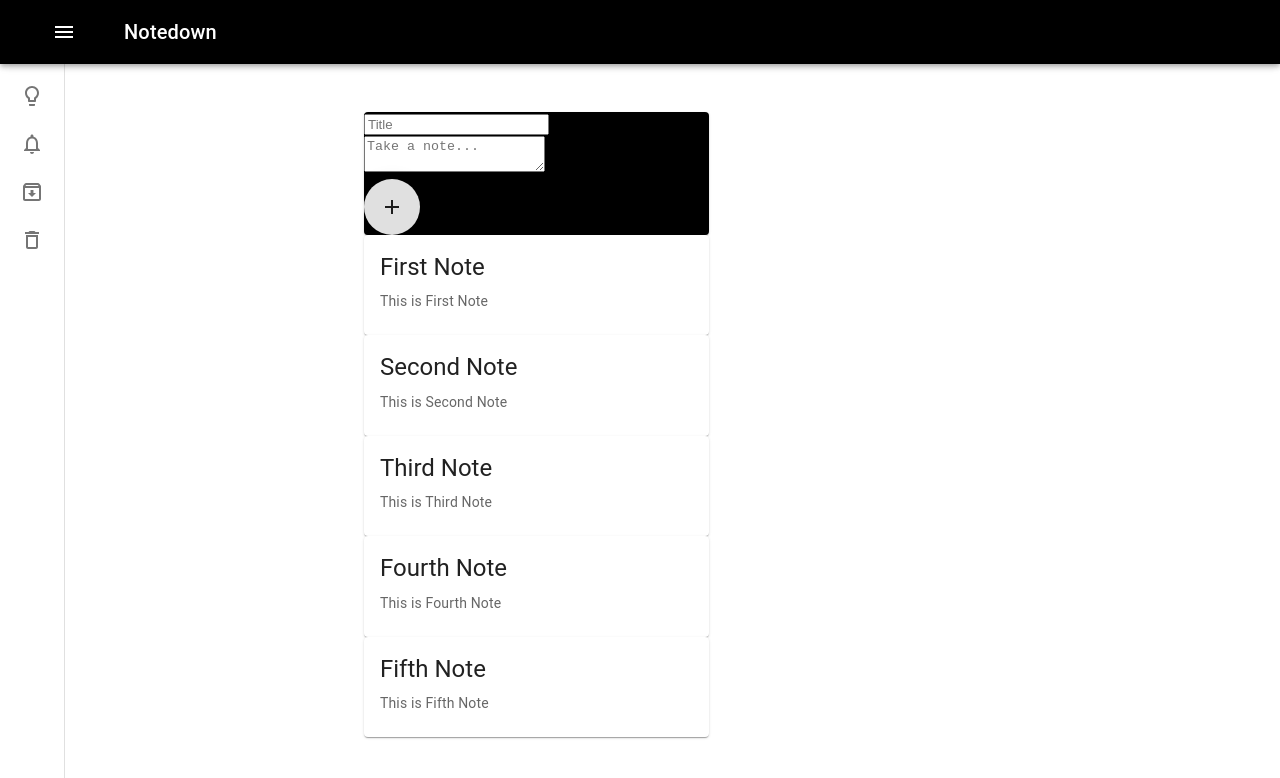
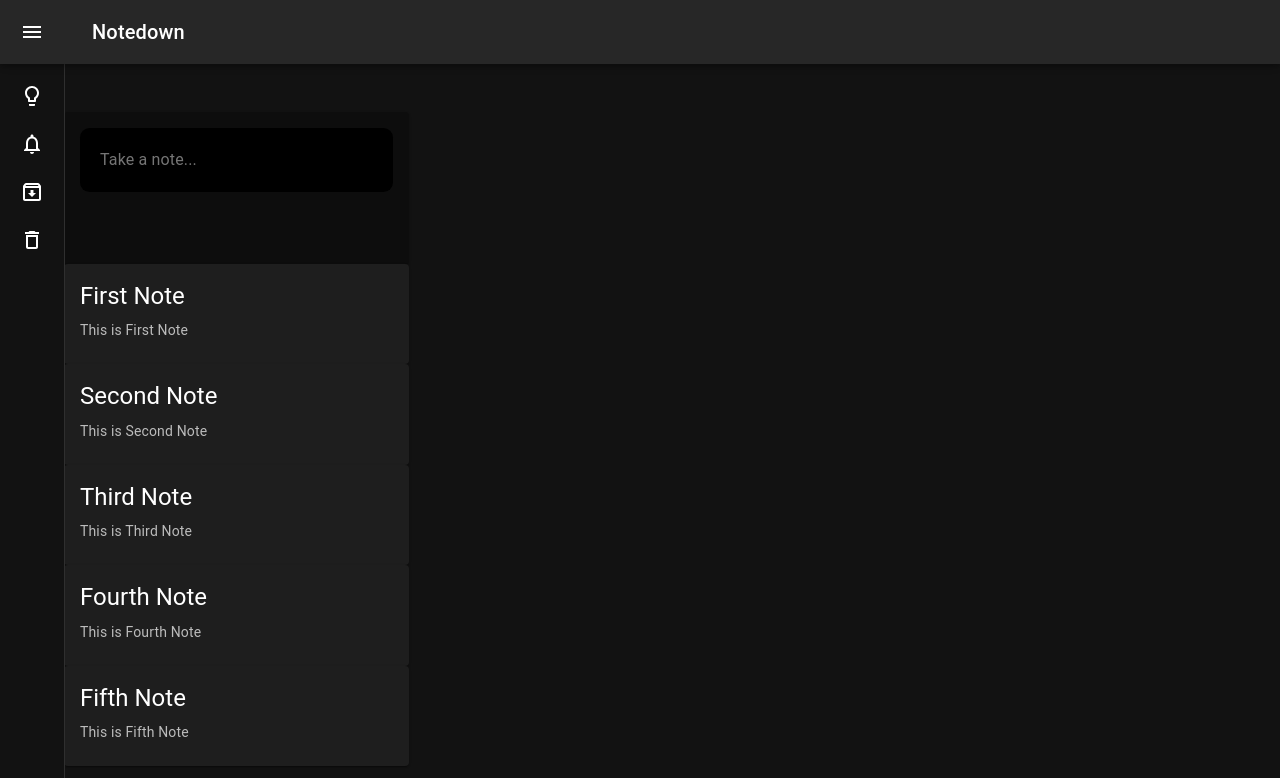
Before and after one commit to shahbaz4783/notedown, a React (Vite) app: page / in a window 1280 px wide. Shown: the top 778 px of the page. Built offline with nearby package versions, Linux system fonts and the light colour scheme; a web font is replaced by a local one.

Commit message:
takenote component designing

```diff
--- a/src/App.jsx
+++ b/src/App.jsx
@@ -1,11 +1,19 @@
 import { Notes } from './pages/Notes';
+
+import { ThemeProvider, createTheme } from '@mui/material/styles';
+
+const darkTheme = createTheme({
+    palette: {
+      mode: 'dark',
+    },
+  });
 
 function App() {
 
   return (
-    <>
+    <ThemeProvider theme={darkTheme}>
       <Notes />
-    </>
+    </ThemeProvider>
   )
 }
 
--- a/src/components/Header.jsx
+++ b/src/components/Header.jsx
@@ -102,9 +102,9 @@ export const Header = () => {
   };
 
   return (
-    <Box sx={{ display: 'flex' }} >
+    <Box sx={{ display: 'flex' }}>
       <CssBaseline />
-      <AppBar position="fixed" open={open} style={{backgroundColor: 'black'}}>
+      <AppBar position="fixed" open={open}>
         <Toolbar>
           <IconButton
             color="inherit"
--- a/src/components/TakeNote.jsx
+++ b/src/components/TakeNote.jsx
@@ -2,38 +2,83 @@ import React, { useState } from 'react';
 import { Fab } from '@mui/material';
 import AddIcon from '@mui/icons-material/Add';
 import { Card } from '@mui/material';
+import Zoom from '@mui/material/Zoom';
+
+
+const formStyle = {
+  display: 'flex',
+  flexDirection: 'column',
+
+  padding: '1em',
+}
+
+const inputStyle = {
+  resize: 'none',
+  all: 'unset',
+  backgroundColor: 'black',
+  padding: '20px',
+  color: 'white',
+  borderRadius: '0.6em'
+}
 
 export const TakeNote = () => {
+	const [isExpanded, setExpanded] = useState(false);
+
+	const expand = () => {
+		setExpanded(true);
+	};
 
 	const [note, setNote] = useState({
 		title: '',
-    body: ''
-  })
+		body: '',
+	});
 
 	const handleChange = (e) => {
 		const { name, value } = e.target;
 
-     setNote(prevNote => {
+		setNote((prevNote) => {
 			return {
 				...prevNote,
-        [name]: value
-      }
-     })
-  }
+				[name]: value,
+			};
+		});
+	};
 
 	const submitNote = (e) => {
-    e.preventDefault()
-  }
+		e.preventDefault();
+	};
 
 	return (
 		<Card sx={{ maxWidth: 345, backgroundColor: 'black' }}>
-        <form>
-            <input name='title' type='text' onChange={handleChange} value={note.title} placeholder='Title' /> <br />
-            <textarea name='body' type='text' onChange={handleChange} value={note.body} placeholder='Take a note...' /> <br />
+			<form style={formStyle}>
+
+			{ isExpanded &&	<input
+          style={inputStyle}
+					name='title'
+					type='text'
+					onChange={handleChange}
+					value={note.title}
+					placeholder='Title'
+				/>
+        }
+
+				<textarea
+          style={inputStyle}
+					onClick={expand}
+					name='body'
+					type='text'
+					onChange={handleChange}
+					value={note.body}
+					placeholder='Take a note...'
+          rows={isExpanded ? 4 : 1}
+				/>
+
+        <Zoom in={isExpanded}>
 				<Fab onClick={submitNote}>
 					<AddIcon />
 				</Fab>
+        </Zoom>
 			</form>
 		</Card>
-  )
-}
+	);
+};
--- a/src/main.jsx
+++ b/src/main.jsx
@@ -1,7 +1,7 @@
 import React from 'react'
 import ReactDOM from 'react-dom/client'
 import App from './App.jsx'
-import './scss/style.scss'
+// import './scss/style.scss'
 
 ReactDOM.createRoot(document.getElementById('root')).render(
   <React.StrictMode>
--- a/src/pages/Notes.jsx
+++ b/src/pages/Notes.jsx
@@ -7,16 +7,14 @@ import { Header } from '../components/Header';
 
 
 const createNotes = ({ id, title, body }) => {
+
   return (
       <React.Fragment>
-
-
       <Cards
         key={id}
         title={title}
         body={body}
       />
-
     </React.Fragment>
 
 
@@ -27,7 +25,7 @@ export const Notes = () => {
   return (
     <React.Fragment>
         <Header />
-        <Container maxWidth="sm">
+        <Container>
         <TakeNote />
         {notes.map(createNotes)}
         </Container>
```
Lines whose indentation alone changed are shown as unchanged.
